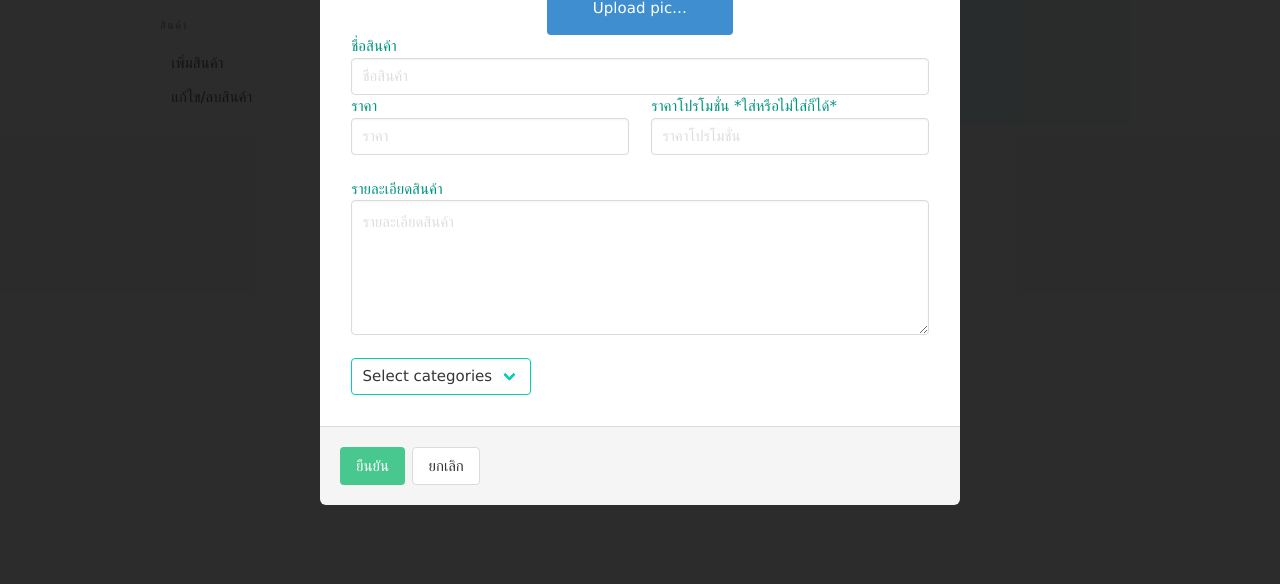
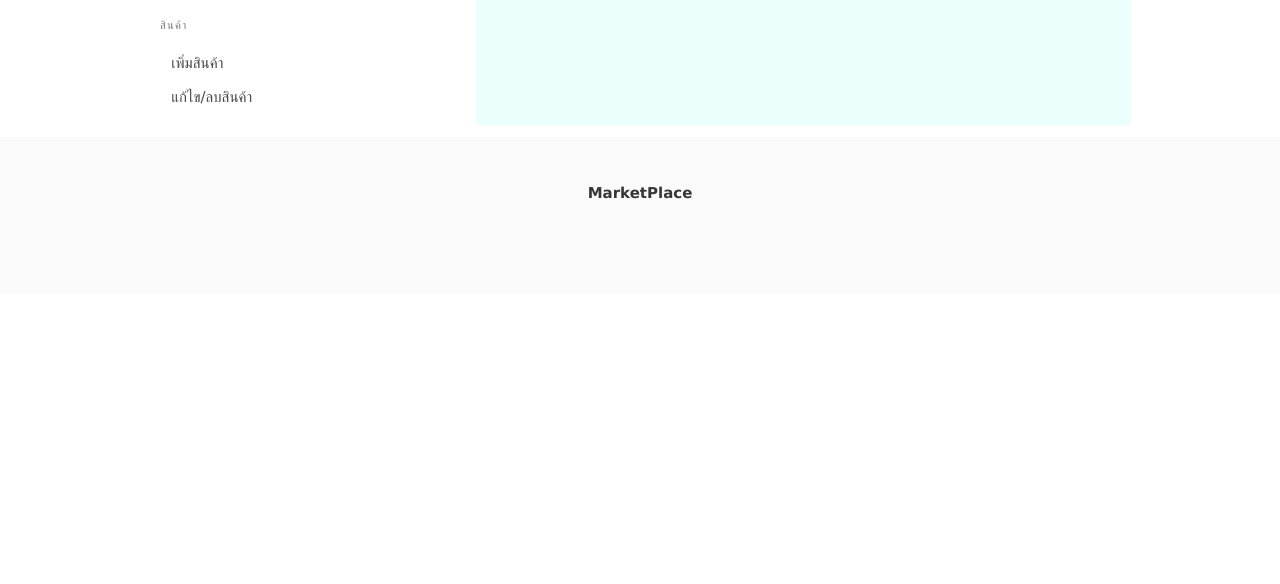
Before and after one commit to pomeiei/MKPtemplate, a plain HTML site: page Seller/editanddelete.html in a window 1280 px wide. Shown: the part 216-800 px from the top of the page. Drawn offline with nearby package versions, Linux system fonts and the light colour scheme.

Commit message:
Add files via upload

```diff
--- a/Seller/editanddelete.html
+++ b/Seller/editanddelete.html
@@ -138,7 +138,7 @@
                             </div>
                         </div>
 
-                        <div class="modal is-active">
+                        <div class="modal is-active-">
                             <div class="modal-background"></div>
                             <div class="modal-card">
                               <header class="modal-card-head">
```
